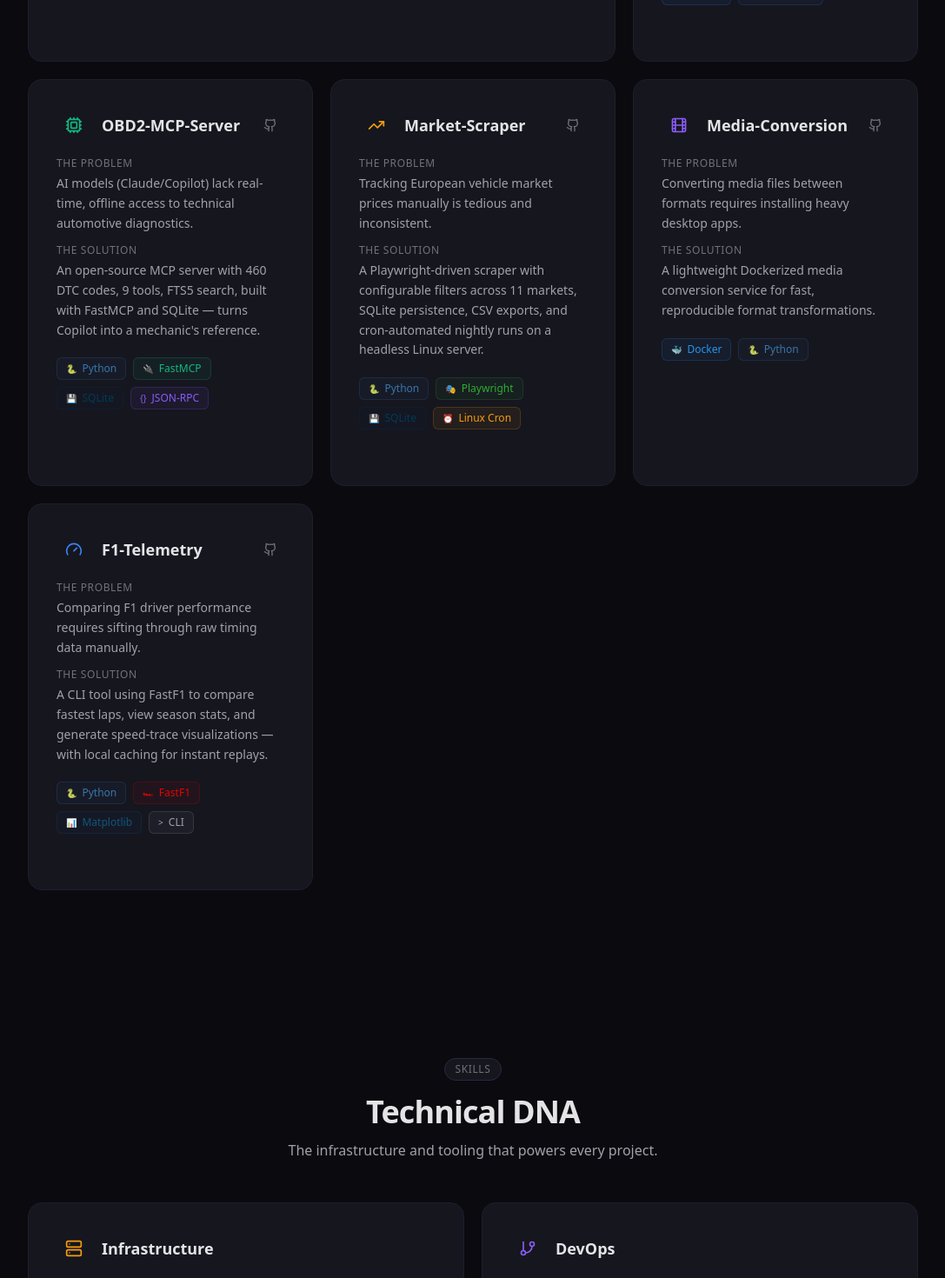
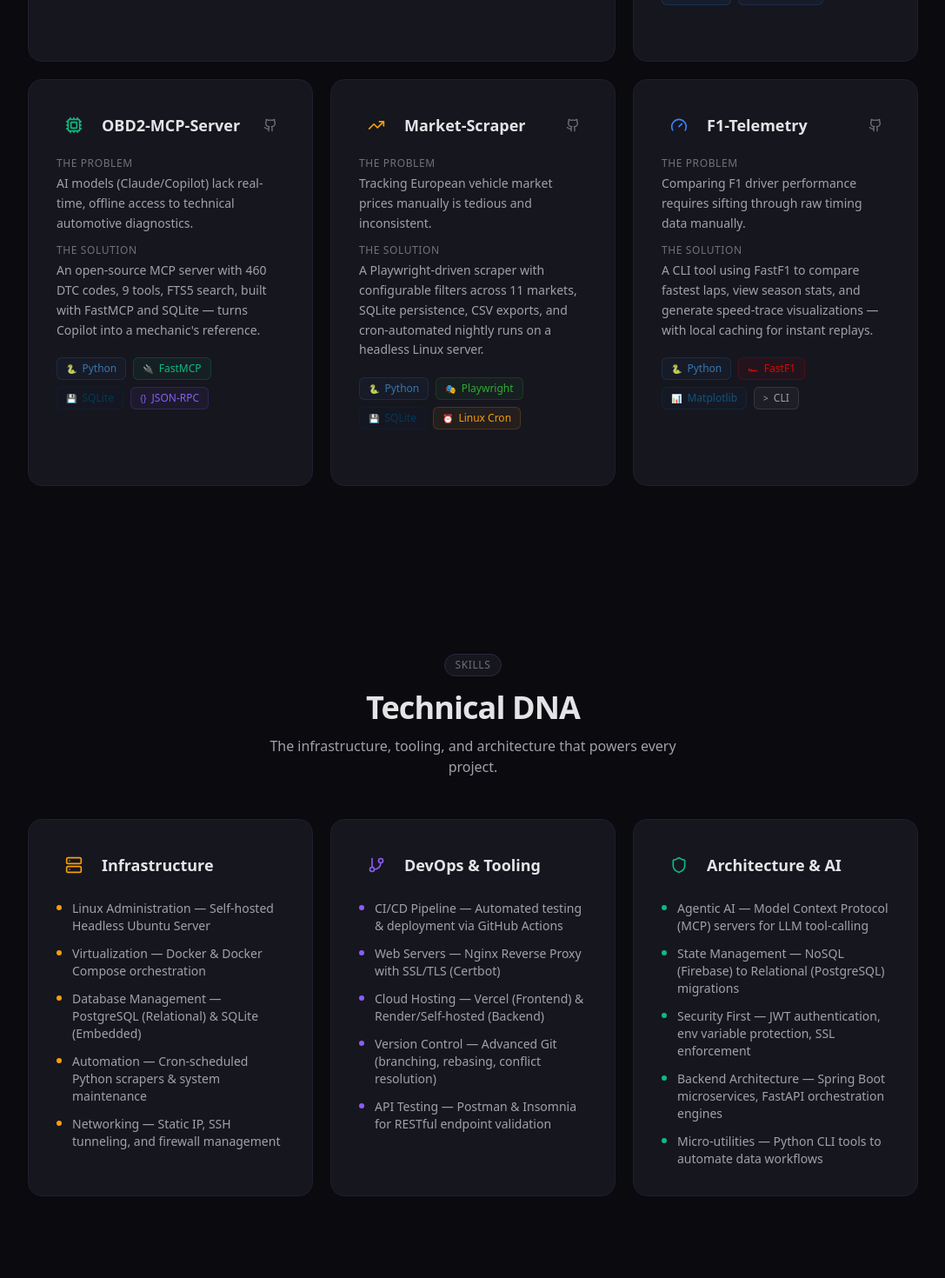
Before and after one commit to RaresEduard-Tudor/my-portfolio, a Next.js app: page / in a window 1280 px wide. Shown: the part 1460-2930 px from the top of the page at 87% size, without its empty margins (96-1183 px from the left). Built offline with nearby package versions, Linux system fonts and the light colour scheme.

Commit message:
feat: complete portfolio MVP with projects, tech DNA, dark/light mode, and modals

```diff
--- a/src/app/layout.tsx
+++ b/src/app/layout.tsx
@@ -15,7 +15,7 @@ export default function RootLayout({
 }>) {
   return (
     <html lang="en" suppressHydrationWarning>
-      <body className="antialiased">
+      <body className="antialiased" suppressHydrationWarning>
         <ThemeProvider>{children}</ThemeProvider>
       </body>
     </html>
--- a/src/components/ProjectModal.tsx
+++ b/src/components/ProjectModal.tsx
@@ -5,6 +5,7 @@ import { motion, AnimatePresence } from "framer-motion";
 import { X, ExternalLink, Github, Loader2 } from "lucide-react";
 import ReactMarkdown from "react-markdown";
 import type { Project } from "./ProjectCard";
+import TechBadge from "./TechBadge";
 
 export default function ProjectModal({
   project,
@@ -88,7 +89,7 @@ export default function ProjectModal({
             exit={{ opacity: 0, y: 40, scale: 0.97 }}
             transition={{ duration: 0.25, ease: "easeOut" }}
             onClick={(e) => e.stopPropagation()}
-            className="relative w-full max-w-3xl rounded-2xl border border-[var(--border-subtle)] bg-[var(--bg-card)] shadow-2xl"
+            className="relative w-full max-w-5xl rounded-2xl border border-[var(--border-subtle)] bg-[var(--bg-card)] shadow-2xl"
           >
             {/* Header */}
             <div className="flex items-center justify-between border-b border-[var(--border-subtle)] px-6 py-4">
@@ -139,17 +140,12 @@ export default function ProjectModal({
             {/* Tech tags */}
             <div className="flex flex-wrap gap-2 border-b border-[var(--border-subtle)] px-6 py-3">
               {project.tech.map((t) => (
-                <span
-                  key={t}
-                  className="rounded-md border border-[var(--border-subtle)] bg-[var(--bg-secondary)] px-2.5 py-1 text-xs text-[var(--text-muted)]"
-                >
-                  {t}
-                </span>
+                <TechBadge key={t} name={t} />
               ))}
             </div>
 
             {/* README content */}
-            <div className="max-h-[60vh] overflow-y-auto px-6 py-6">
+            <div className="max-h-[70vh] overflow-y-auto px-8 py-6">
               {loading && (
                 <div className="flex items-center justify-center py-20">
                   <Loader2 className="h-6 w-6 animate-spin text-[var(--text-muted)]" />
--- a/src/components/Projects.tsx
+++ b/src/components/Projects.tsx
@@ -1,7 +1,7 @@
 "use client";
 
 import { useState } from "react";
-import { Car, Shield, Cpu, TrendingUp, Film, Gauge } from "lucide-react";
+import { Car, Shield, Cpu, TrendingUp, Gauge } from "lucide-react";
 import ProjectCard, { type Project } from "./ProjectCard";
 import ProjectModal from "./ProjectModal";
 import SectionHeading from "./SectionHeading";
@@ -17,6 +17,7 @@ const projects: Project[] = [
     icon: Car,
     accentColor: "var(--accent-blue)",
     repoUrl: "https://github.com/RaresEduard-Tudor/CarLogix",
+    liveUrl: "https://carlogix-app.vercel.app",
     span: "sm:col-span-2",
   },
   {
@@ -29,6 +30,7 @@ const projects: Project[] = [
     icon: Shield,
     accentColor: "var(--accent-rose)",
     repoUrl: "https://github.com/RaresEduard-Tudor/Threat-IntelD",
+    liveUrl: "https://threat-inteld.vercel.app",
   },
   {
     title: "OBD2-MCP-Server",
@@ -51,17 +53,6 @@ const projects: Project[] = [
     icon: TrendingUp,
     accentColor: "var(--accent-amber)",
     repoUrl: "https://github.com/RaresEduard-Tudor/Market-Scraper",
-  },
-  {
-    title: "Media-Conversion",
-    problem:
-      "Converting media files between formats requires installing heavy desktop apps.",
-    solution:
-      "A lightweight Dockerized media conversion service for fast, reproducible format transformations.",
-    tech: ["Docker", "Python"],
-    icon: Film,
-    accentColor: "var(--accent-purple)",
-    repoUrl: "https://github.com/RaresEduard-Tudor/Media-Conversion",
   },
   {
     title: "F1-Telemetry",
--- a/src/components/TechDNA.tsx
+++ b/src/components/TechDNA.tsx
@@ -1,7 +1,7 @@
 "use client";
 
 import { motion } from "framer-motion";
-import { Server, GitBranch } from "lucide-react";
+import { Server, GitBranch, Shield } from "lucide-react";
 import SectionHeading from "./SectionHeading";
 
 const categories = [
@@ -10,19 +10,35 @@ const categories = [
     icon: Server,
     accentColor: "var(--accent-amber)",
     items: [
-      "Self-hosted Headless Linux Server (Ubuntu)",
-      "Docker Compose",
-      "Cron-automated data scrapers",
+      "Linux Administration — Self-hosted Headless Ubuntu Server",
+      "Virtualization — Docker & Docker Compose orchestration",
+      "Database Management — PostgreSQL (Relational) & SQLite (Embedded)",
+      "Automation — Cron-scheduled Python scrapers & system maintenance",
+      "Networking — Static IP, SSH tunneling, and firewall management",
     ],
   },
   {
-    title: "DevOps",
+    title: "DevOps & Tooling",
     icon: GitBranch,
     accentColor: "var(--accent-purple)",
     items: [
-      "CI/CD via GitHub Actions",
-      "Vercel deployments",
-      "Nginx reverse proxying",
+      "CI/CD Pipeline — Automated testing & deployment via GitHub Actions",
+      "Web Servers — Nginx Reverse Proxy with SSL/TLS (Certbot)",
+      "Cloud Hosting — Vercel (Frontend) & Render/Self-hosted (Backend)",
+      "Version Control — Advanced Git (branching, rebasing, conflict resolution)",
+      "API Testing — Postman & Insomnia for RESTful endpoint validation",
+    ],
+  },
+  {
+    title: "Architecture & AI",
+    icon: Shield,
+    accentColor: "var(--accent-emerald)",
+    items: [
+      "Agentic AI — Model Context Protocol (MCP) servers for LLM tool-calling",
+      "State Management — NoSQL (Firebase) to Relational (PostgreSQL) migrations",
+      "Security First — JWT authentication, env variable protection, SSL enforcement",
+      "Backend Architecture — Spring Boot microservices, FastAPI orchestration engines",
+      "Micro-utilities — Python CLI tools to automate data workflows",
     ],
   },
 ];
@@ -34,10 +50,10 @@ export default function TechDNA() {
         <SectionHeading
           label="Skills"
           title="Technical DNA"
-          subtitle="The infrastructure and tooling that powers every project."
+          subtitle="The infrastructure, tooling, and architecture that powers every project."
         />
 
-        <div className="mt-12 grid gap-5 sm:grid-cols-2">
+        <div className="mt-12 grid gap-5 sm:grid-cols-2 lg:grid-cols-3">
           {categories.map((cat, i) => (
             <motion.div
               key={cat.title}
```
